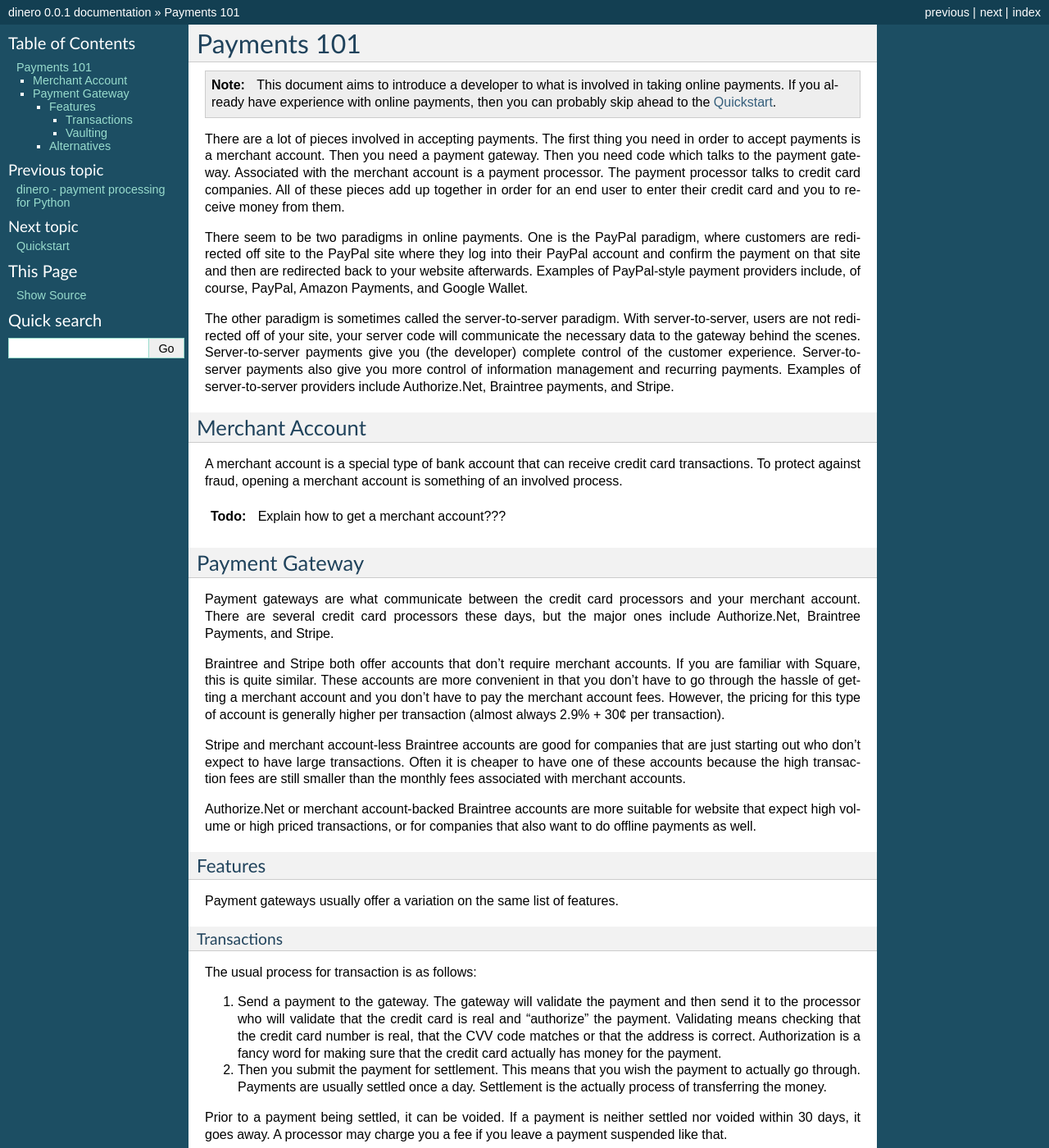
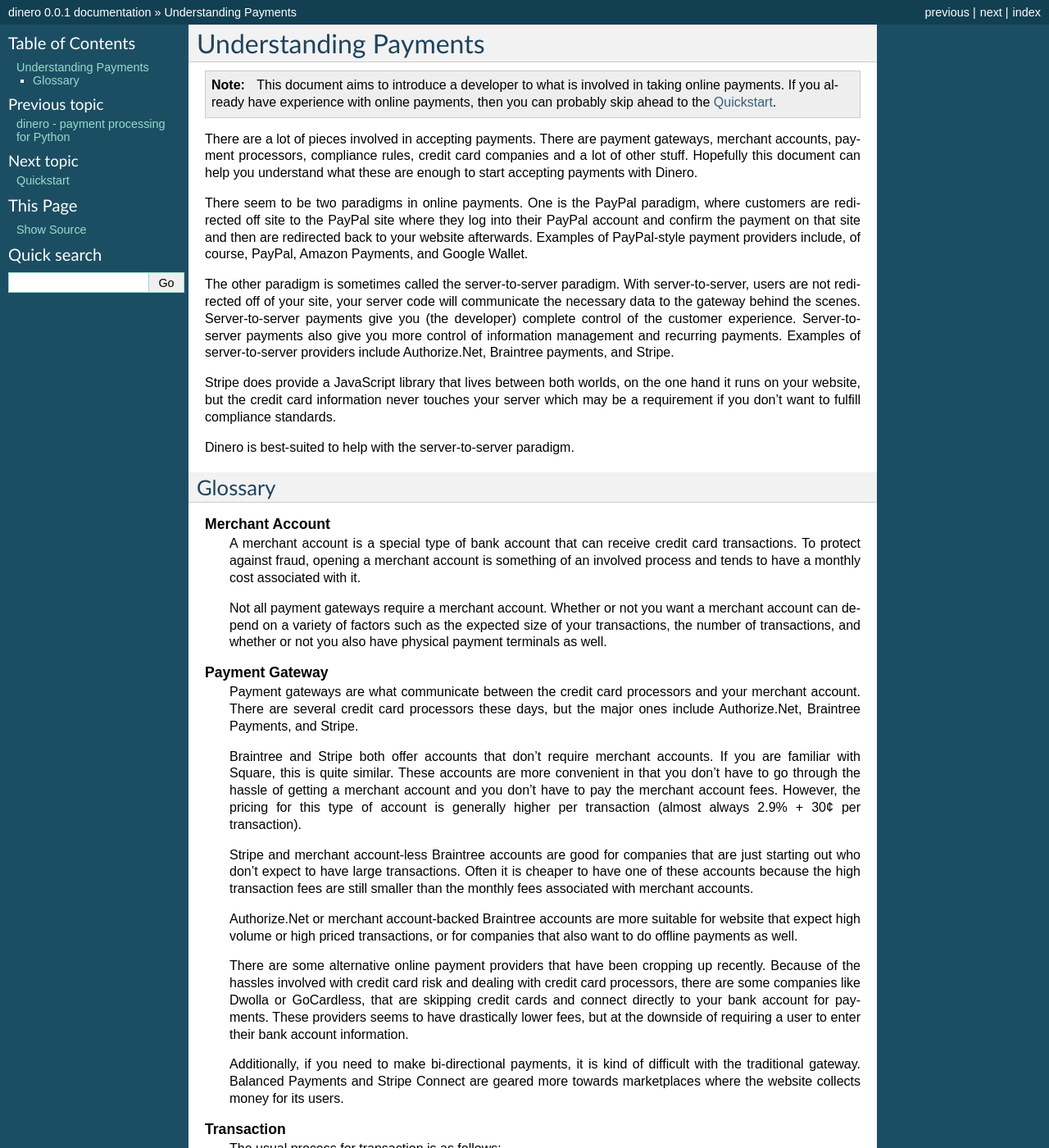
Before and after one commit to fusionbox/dinero, a Sphinx documentation site: the page built from docs/payments.rst, in a window 1280 px wide and 1400 px high. Shown: the whole window at 82% size. Built offline with Sphinx 7.4.7, drawn with Linux system fonts in a browser that asks for light colours; some of the changed text lies outside the part shown.

Commit message:
Revamped Payments 101

```diff
--- a/docs/payments.rst
+++ b/docs/payments.rst
@@ -1,150 +1,155 @@
-Payments 101
-------------
+Understanding Payments
+----------------------
 
 .. note::
+
     This document aims to introduce a developer to what is involved in taking
-    online payments.  If you already have experience with online payments, then
+    online payments. If you already have experience with online payments, then
     you can probably skip ahead to the :doc:`quickstart`.
 
-There are a lot of pieces involved in accepting payments.  The first thing you
-need in order to accept payments is a merchant account.  Then you need a
-payment gateway.  Then you need code which talks to the payment gateway.
-Associated with the merchant account is a payment processor.  The payment
-processor talks to credit card companies.  All of these pieces add up together
-in order for an end user to enter their credit card and you to receive money
-from them.
+There are a lot of pieces involved in accepting payments. There are payment
+gateways, merchant accounts, payment processors, compliance rules, credit card
+companies and a lot of other stuff. Hopefully this document can help you
+understand what these are enough to start accepting payments with Dinero.
 
-There seem to be two paradigms in online payments.  One is the PayPal paradigm,
+There seem to be two paradigms in online payments. One is the PayPal paradigm,
 where customers are redirected off site to the PayPal site where they log into
 their PayPal account and confirm the payment on that site and then are
-redirected back to your website afterwards.  Examples of PayPal-style payment
+redirected back to your website afterwards. Examples of PayPal-style payment
 providers include, of course, PayPal, Amazon Payments, and Google Wallet.
 
-The other paradigm is sometimes called the server-to-server paradigm.  With
+The other paradigm is sometimes called the server-to-server paradigm. With
 server-to-server, users are not redirected off of your site, your server code
 will communicate the necessary data to the gateway behind the scenes.
 Server-to-server payments give you (the developer) complete control of the
-customer experience.  Server-to-server payments also give you more control of
-information management and recurring payments.  Examples of server-to-server
+customer experience. Server-to-server payments also give you more control of
+information management and recurring payments. Examples of server-to-server
 providers include Authorize.Net, Braintree payments, and Stripe.
 
+Stripe does provide a JavaScript library that lives between both worlds, on the
+one hand it runs on your website, but the credit card information never touches
+your server which may be a requirement if you don't want to fulfill compliance
+standards.
 
-Merchant Account
-================
+Dinero is best-suited to help with the server-to-server paradigm.
 
-A merchant account is a special type of bank account that can receive credit
-card transactions.  To protect against fraud, opening a merchant account is
-something of an involved process.
+Glossary
+========
 
-.. todo::
-    Explain how to get a merchant account???
+.. glossary::
+
+    Merchant Account
+      A merchant account is a special type of bank account that can receive
+      credit card transactions. To protect against fraud, opening a merchant
+      account is something of an involved process and tends to have a monthly
+      cost associated with it.
+
+      Not all payment gateways require a merchant account. Whether or not you
+      want a merchant account can depend on a variety of factors such as the
+      expected size of your transactions, the number of transactions, and
+      whether or not you also have physical payment terminals as well.
+
+    Payment Gateway
+      Payment gateways are what communicate between the credit card processors
+      and your merchant account. There are several credit card processors
+      these days, but the major ones include Authorize.Net, Braintree Payments,
+      and Stripe.
+
+      Braintree and Stripe both offer accounts that don't require merchant
+      accounts. If you are familiar with Square, this is quite similar. These
+      accounts are more convenient in that you don't have to go through the
+      hassle of getting a merchant account and you don't have to pay the
+      merchant account fees. However, the pricing for this type of account is
+      generally higher per transaction (almost always 2.9% + 30¢ per
+      transaction).
+
+      Stripe and merchant account-less Braintree accounts are good for
+      companies that are just starting out who don't expect to have large
+      transactions. Often it is cheaper to have one of these accounts because
+      the high transaction fees are still smaller than the monthly fees
+      associated with merchant accounts.
+
+      Authorize.Net or merchant account-backed Braintree accounts are more
+      suitable for website that expect high volume or high priced transactions,
+      or for companies that also want to do offline payments as well.
+
+      There are some alternative online payment providers that have been
+      cropping up recently. Because of the hassles involved with credit card
+      risk and dealing with credit card processors, there are some companies
+      like Dwolla or GoCardless, that are skipping credit cards and connect
+      directly to your bank account for payments. These providers seems to have
+      drastically lower fees, but at the downside of requiring a user to enter
+      their bank account information.
+
+      Additionally, if you need to make bi-directional payments, it is kind of
+      difficult with the traditional gateway. Balanced Payments and Stripe
+      Connect are geared more towards marketplaces where the website collects
+      money for its users.
+
+    Transaction
+      The usual process for transaction is as follows:
+
+      1.  Send a payment to the gateway. The gateway will validate the payment and
+          then send it to the processor who will validate that the credit card is
+          real and "authorize" the payment. Validating means checking that the
+          credit card number is real, that the CVV code matches or that the address
+          is correct. Authorization is a fancy word for making sure that the credit
+          card actually has money for the payment.
+
+      2.  Then you submit the payment for settlement. This means that you wish the
+          payment to actually go through. Payments are usually settled once a day.
+          Settlement is the actually process of transferring the money.
+
+      Prior to a payment being settled, it can be voided. If a payment is neither
+      settled nor voided within 30 days, it goes away. A processor may charge you a
+      fee if you leave a payment suspended like that.
+
+      After a payment has been settled, you may refund all or part of a payment.
+      This process takes the money from your merchant account and gives it back to
+      the customer.
+
+      .. note::
+
+          It is possible to charge a credit card with only the number and the
+          expiration date. Name on card, CVV code, and billing address are all
+          optional fields. However, if you ask for CVV code and/or billing address
+          you can verify your transaction more soundly.
+
+          With certain payment gateways, more verified qualify for better rates.
+          There is a lot of risk involved for the payment companies and they will
+          charge more when they are worried about fraud.
 
 
-Payment Gateway
-===============
+    Vaulting (or Customer Information Management)
+      If you store a customer's credit card information on your server, you are
+      exposing yourself to some big liabilities. There is this thing called PCI
+      compliance which is sort of a list of regulations that you need to
+      conform to when processing credit cards. It is much preferable to store
+      that information with the gateway, who can afford those risks. The
+      vaulting process is something similar to the following:
 
-Payment gateways are what communicate between the credit card processors and
-your merchant account.  There are several credit card processors these days,
-but the major ones include Authorize.Net, Braintree Payments, and Stripe.
+      1.  Collect the customer's credit card information on your website. It is
+          especially important to avoid storing (or logging!) the credit card
+          number or the CVV code.
 
-Braintree and Stripe both offer accounts that don't require merchant accounts.
-If you are familiar with Square, this is quite similar.  These accounts are
-more convenient in that you don't have to go through the hassle of getting a
-merchant account and you don't have to pay the merchant account fees.  However,
-the pricing for this type of account is generally higher per transaction
-(almost always 2.9% + 30¢ per transaction).
+      2.  Send the information to the gateway. The gateway will give you a
+          token or and ID that you can use to reference the credit card. You
+          don't have access to the credit card number anymore, but that is
+          probably for the best.
 
-Stripe and merchant account-less Braintree accounts are good for companies that
-are just starting out who don't expect to have large transactions.  Often it is
-cheaper to have one of these accounts because the high transaction fees are
-still smaller than the monthly fees associated with merchant accounts.
+      .. note::
 
-Authorize.Net or merchant account-backed Braintree accounts are more suitable
-for website that expect high volume or high priced transactions, or for
-companies that also want to do offline payments as well.
+          Some payment gateways offer solutions for storing credit card
+          information that never need to touch your server. These are very
+          convenient because they may help avoid the need for you to have a PCI
+          compliant website.
 
-Features
-________
+          Older implementations of this included redirects to the gateway
+          website to display the form. This may not be acceptable for some
+          websites because it makes it difficult to control the customer
+          experience and also to track the customer.
 
-Payment gateways usually offer a variation on the same list of features.
-
-Transactions
-~~~~~~~~~~~~
-The usual process for transaction is as follows:
-
-1.  Send a payment to the gateway.  The gateway will validate the payment and
-    then send it to the processor who will validate that the credit card is
-    real and "authorize" the payment.  Validating means checking that the
-    credit card number is real, that the CVV code matches or that the address
-    is correct.  Authorization is a fancy word for making sure that the credit
-    card actually has money for the payment.
-
-2.  Then you submit the payment for settlement.  This means that you wish the
-    payment to actually go through.  Payments are usually settled once a day.
-    Settlement is the actually process of transferring the money.
-
-Prior to a payment being settled, it can be voided.  If a payment is neither
-settled nor voided within 30 days, it goes away.  A processor may charge you a
-fee if you leave a payment suspended like that.
-
-After a payment has been settled, you may refund all or part of a payment.
-This process takes the money from your merchant account and gives it back to
-the customer.
-
-.. note::
-    It is possible to charge a credit card with only the number and the
-    expiration date.  Name on card, CVV code, and billing address are all
-    optional fields.  However, if you ask for CVV code and/or billing address
-    you can verify your transaction more soundly.
-
-    With certain payment gateways, more verified qualify for better rates.
-    There is a lot of risk involved for the payment companies and they will
-    charge more when they are worried about fraud.
-
-Vaulting
-~~~~~~~~
-If you store a customer's credit card information on your server, you are
-exposing yourself to some big liabilities.  There is this thing called PCI
-compliance which is sort of a list of regulations that you need to conform to
-when processing credit cards.  It is much preferable to store that information
-with the gateway, who can afford those risks.  The vaulting process is
-something similar to the following:
-
-1.  Collect the customer's credit card information on your website.  It is
-    especially important to avoid storing (or logging!) the credit card number
-    or the CVV code.
-
-2.  Send the information to the gateway.  The gateway will give you a token or
-    and ID that you can use to reference the credit card.  You don't have
-    access to the credit card number anymore, but that is probably for the
-    best.
-
-.. note::
-    Some payment gateways offer solutions for storing credit card information
-    that never need to touch your server.  These are very convenient because
-    they may help avoid the need for you to have a PCI compliant website.
-
-    Older implementations of this included redirects to the gateway website to
-    display the form.  This may not be acceptable for some websites because it
-    makes it difficult to control the customer experience and also to track the
-    customer.
-
-    Newer solutions include JavaScript libraries that allow you to capture the
-    credit card information in the browser and communicate to the gateway over
-    AJAX.  This allows you to have complete control over the interface, but may
-    not be the perfect solution for everyone.
-
-Alternatives
-____________
-There are some alternative online payment providers that have been cropping up
-recently.  Because of the hassles involved with credit card risk and dealing
-with credit card processors, there are some companies like Dwolla or
-GoCardless, that are skipping credit cards and connect directly to your bank
-account for payments.  These providers seems to have drastically lower fees,
-but at the downside of requiring a user to enter their bank account
-information.
-
-Additionally, if you need to make bi-directional payments, it is kind of
-difficult with the traditional gateway.  Balanced Payments and Stripe Connect
-are geared more towards marketplaces where the website collects money for its
-users.
+          Newer solutions include JavaScript libraries that allow you to
+          capture the credit card information in the browser and communicate to
+          the gateway over AJAX. This allows you to have complete control over
+          the interface, but may not be the perfect solution for everyone.
```
